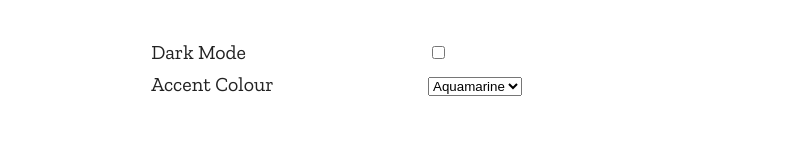
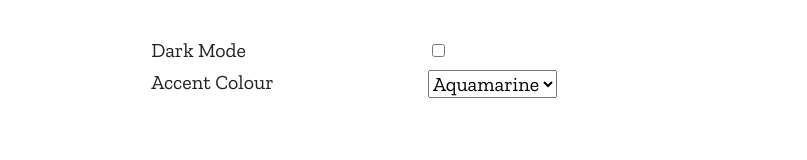
Before and after one commit to JunoNgx/chattie, a Vue app: page /settings in a window 1280 px wide. Shown: the part 172-332 px from the top of the page, without its empty margins (228-1035 px from the left). Built offline with nearby package versions, Linux system fonts and the light colour scheme.

Commit message:
Tweak accent color and select options css

```diff
--- a/src/App.vue
+++ b/src/App.vue
@@ -68,6 +68,7 @@
     display: flex
     flex-direction: column
     justify-content: space-between
+    accent-color: v.$acc-green
 
     +m.mobile
         max-width: 100%
--- a/src/styles/universal.sass
+++ b/src/styles/universal.sass
@@ -41,3 +41,7 @@ p
     -webkit-hyphens: auto
     -ms-hyphens: auto
     -o-hyphens: auto
+
+select
+    font-size: 1.25rem
+    font-family: v.$font-stack
```
